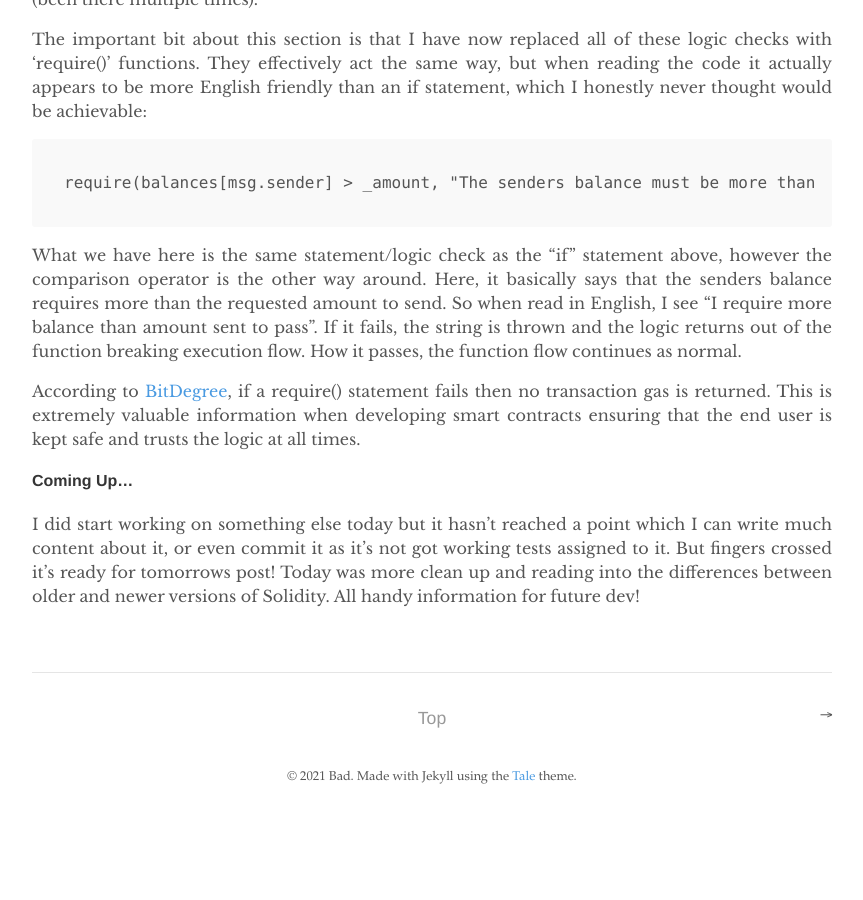
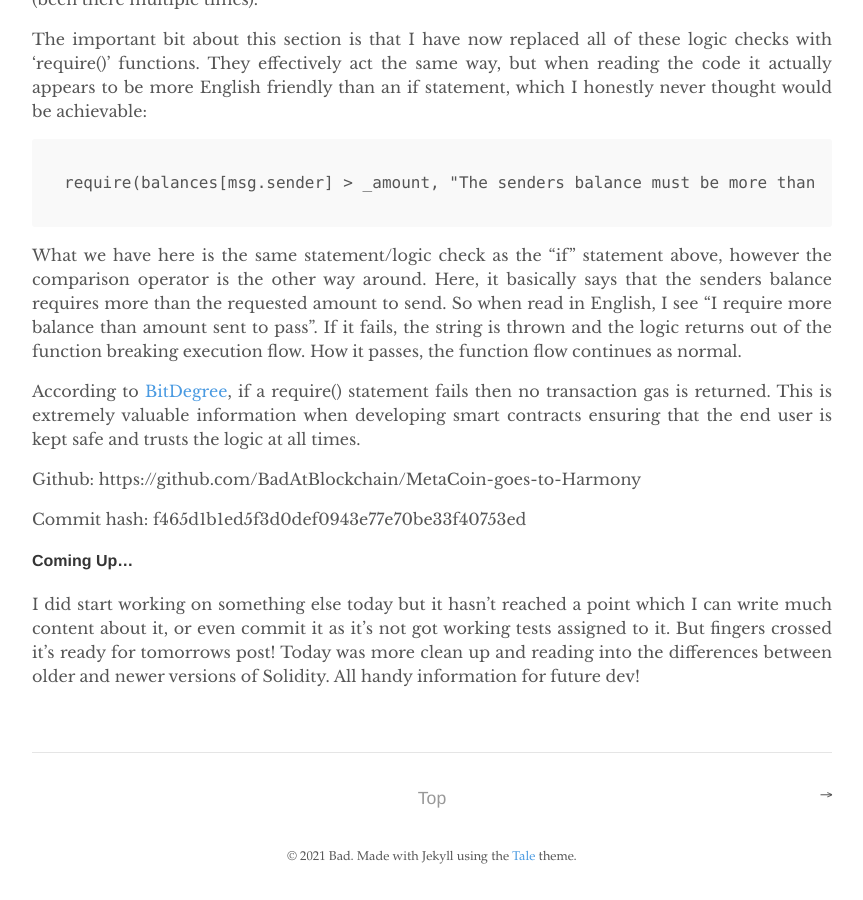
Before and after one commit to BadAtBlockchain/badatblockchain.github.io, a Jekyll site: the page built from _posts/2021-5-29-day_4.md, in a window 1280 px wide and 900 px high, scrolled down 6758 px. Shown: the whole window, without its empty margins (208-1071 px from the left). Built offline with Jekyll 4.4.1, drawn with Linux system fonts in a browser that asks for light colours; before the commit the page ends 7578 px from its top, so only the background shows below that.

Commit message:
Update 2021-5-29-day_4.md

```diff
--- a/_posts/2021-5-29-day_4.md
+++ b/_posts/2021-5-29-day_4.md
@@ -232,6 +232,10 @@ What we have here is the same statement/logic check as the "if" statement above,
 
 According to [BitDegree](https://www.bitdegree.org/learn/solidity-require#assert-and-require), if a require() statement fails then no transaction gas is returned. This is extremely valuable information when developing smart contracts ensuring that the end user is kept safe and trusts the logic at all times.
 
+Github: https://github.com/BadAtBlockchain/MetaCoin-goes-to-Harmony
+
+Commit hash: f465d1b1ed5f3d0def0943e77e70be33f40753ed
+
 #### Coming Up...
 
 I did start working on something else today but it hasn't reached a point which I can write much content about it, or even commit it as it's not got working tests assigned to it. But fingers crossed it's ready for tomorrows post! Today was more clean up and reading into the differences between older and newer versions of Solidity. All handy information for future dev!
```
